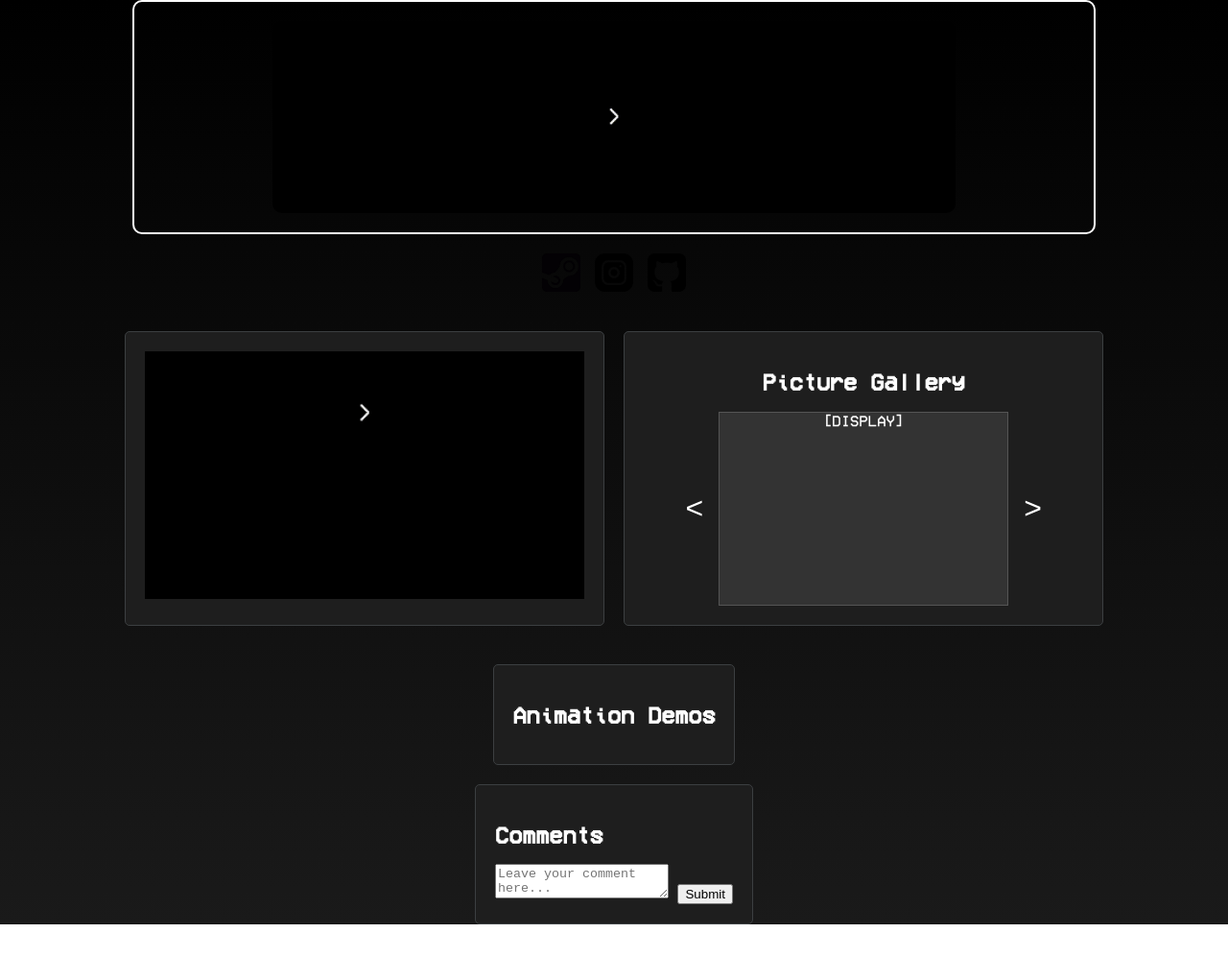
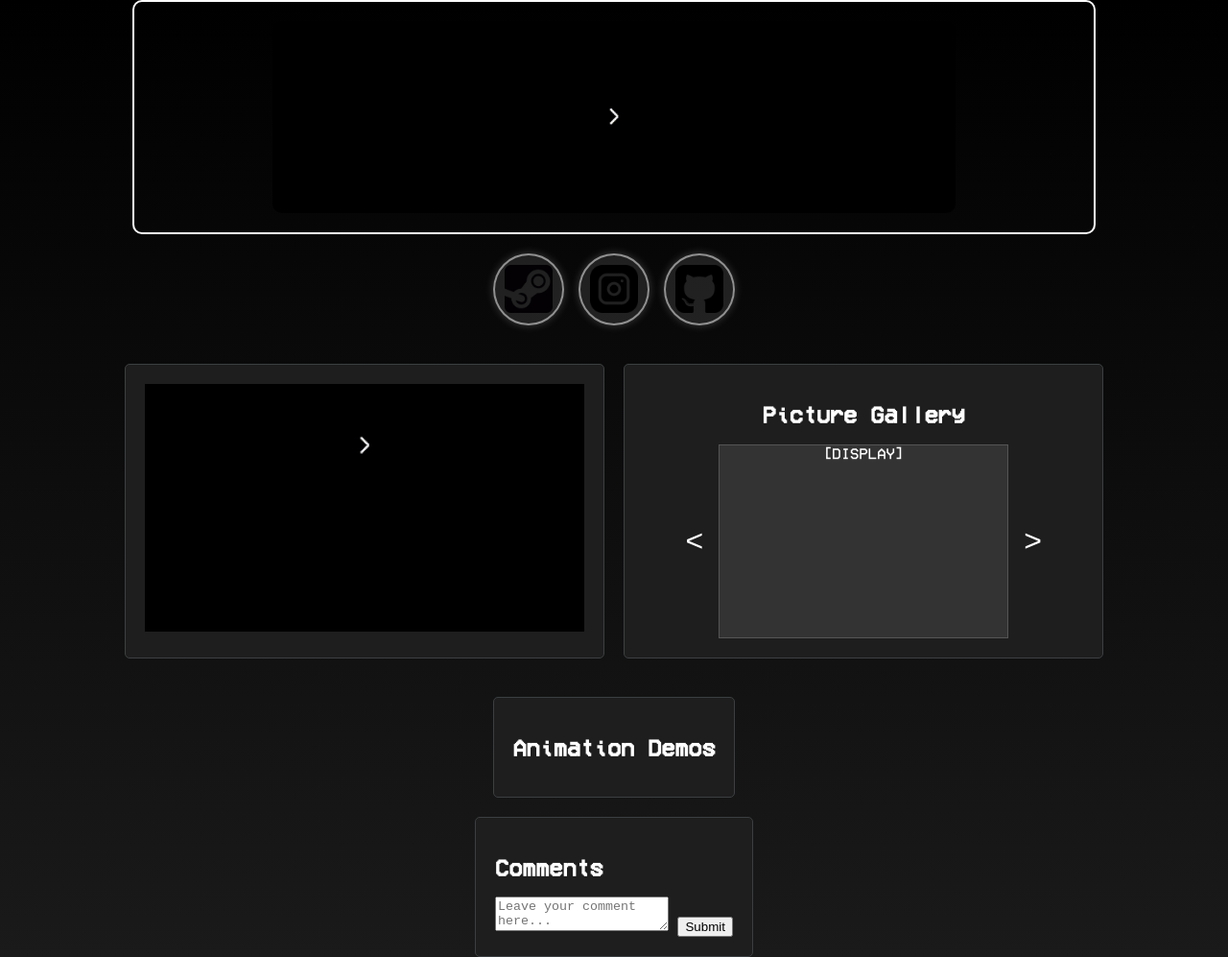
Before and after one commit to jgarroco/webprogss231-personal-website, a plain HTML site: page home/index.html in a window 1280 px wide. Shown: the whole page at 96% size. Before the commit the page ends 963 px from the top, so only its background shows below. Drawn offline with Linux system fonts and the light colour scheme; files whose address does not match are found by name.

Commit message:
icons visibility

```diff
--- a/home/css/mystyle.css
+++ b/home/css/mystyle.css
@@ -50,20 +50,30 @@ body {
   margin: 20px 0;
 }
 
-.social-icons .icon img {
-  width: 40px;
-  height: 40px;
-  transition: transform 0.2s;
+.social-icons .icon {
+  background-color: rgba(255, 255, 255, 0.1); /* Light transparent background */
+  padding: 10px; /* Add some padding */
+  border-radius: 50%; /* Circular background */
+  transition: background-color 0.3s ease, box-shadow 0.3s ease; /* Smooth hover effects */
+  box-shadow: 0 0 10px rgba(255, 255, 255, 0.2); /* Subtle glow */
+  border: 2px solid rgba(255, 255, 255, 0.5); /* Light border */
 }
 
-.social-icons .icon img.instagram {
-  width: 45px; /* Slightly larger Instagram logo */
-  height: 40px; /* Keep height uniform */
+.social-icons .icon:hover {
+  background-color: rgba(255, 255, 255, 0.3); /* Bright background on hover */
+  box-shadow: 0 0 15px rgba(255, 255, 255, 0.4); /* Brighter glow on hover */
+}
+
+.social-icons .icon img {
+  width: 50px; /* Larger size */
+  height: 50px;
+  transition: transform 0.2s ease; /* Smooth hover scaling */
 }
 
 .social-icons .icon img:hover {
-  transform: scale(1.1);
+  transform: scale(1.2); /* Slight enlargement on hover */
 }
+
 
 /* Main Content Layout */
 .content-container {
```
